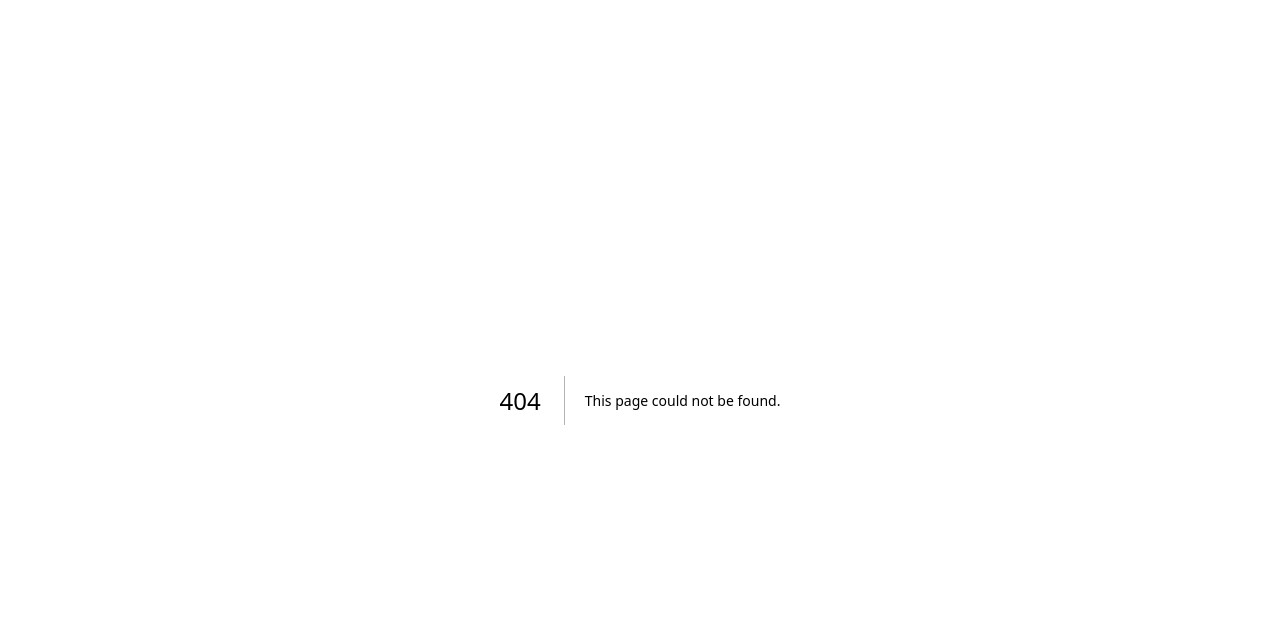
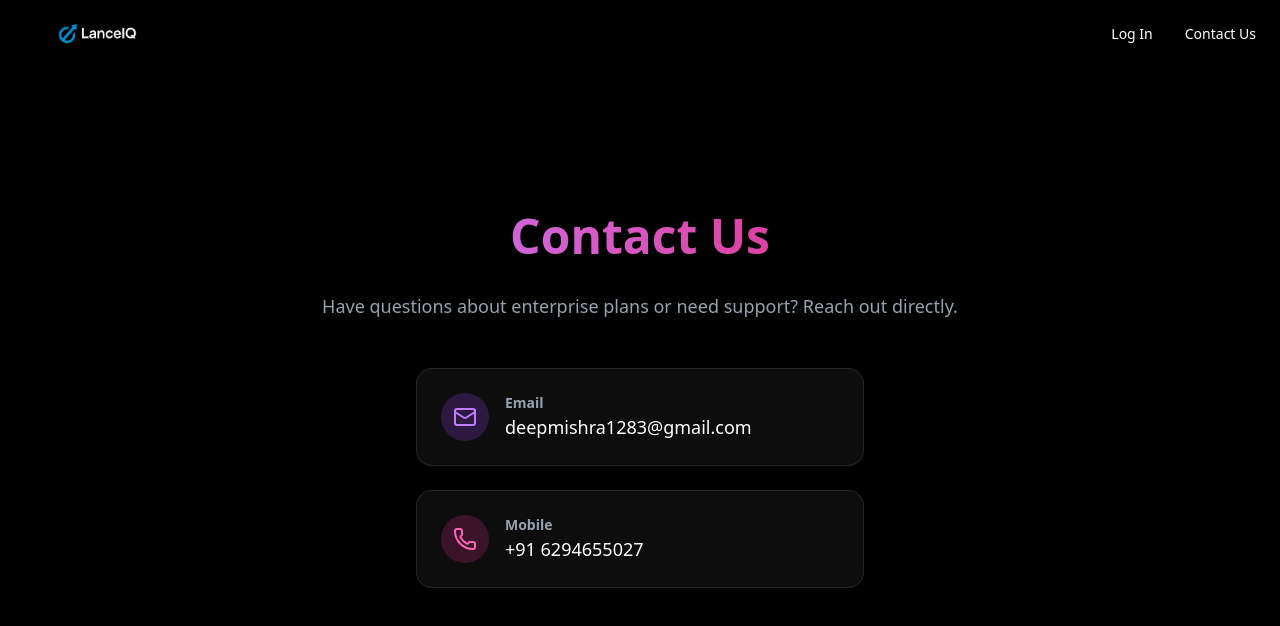
Before and after one commit to deep1283/lanceIQ, a Next.js app: page /contact in a window 1280 px wide. Before the commit this address had no page. Shown: the top 626 px of the page. Built offline with nearby package versions, Linux system fonts and the light colour scheme; no server answers.

Commit message:
feat: Refine navigation, add contact page, and update dashboard UI

```diff
--- /dev/null
+++ b/app/contact/page.tsx
@@ -0,0 +1,49 @@
+import React from "react";
+import Navbar from "@/components/Navbar";
+import { Mail, Phone } from "lucide-react";
+
+export default function ContactPage() {
+  return (
+    <main className="min-h-screen bg-black text-white flex flex-col">
+      <Navbar />
+      <div className="flex-1 flex flex-col items-center justify-center p-6 sm:p-12">
+        <div className="max-w-2xl w-full text-center space-y-8">
+          <h1 className="text-4xl sm:text-5xl font-bold bg-clip-text text-transparent bg-gradient-to-r from-purple-400 to-pink-600">
+            Contact Us
+          </h1>
+          <p className="text-gray-400 text-lg">
+            Have questions about enterprise plans or need support? Reach out directly.
+          </p>
+
+          <div className="grid gap-6 mt-12 w-full max-w-md mx-auto">
+            {/* Email Card */}
+            <div className="p-6 rounded-2xl bg-white/5 border border-white/10 flex items-center gap-4 hover:border-purple-500/50 transition-colors">
+              <div className="p-3 rounded-full bg-purple-500/20">
+                <Mail className="w-6 h-6 text-purple-400" />
+              </div>
+              <div className="text-left">
+                <h3 className="text-sm font-semibold text-gray-400">Email</h3>
+                <a href="mailto:deepmishra1283@gmail.com" className="text-lg font-medium text-white hover:text-purple-300 transition-colors">
+                  deepmishra1283@gmail.com
+                </a>
+              </div>
+            </div>
+
+            {/* Phone Card */}
+            <div className="p-6 rounded-2xl bg-white/5 border border-white/10 flex items-center gap-4 hover:border-pink-500/50 transition-colors">
+              <div className="p-3 rounded-full bg-pink-500/20">
+                <Phone className="w-6 h-6 text-pink-400" />
+              </div>
+              <div className="text-left">
+                <h3 className="text-sm font-semibold text-gray-400">Mobile</h3>
+                <a href="tel:+916294655027" className="text-lg font-medium text-white hover:text-pink-300 transition-colors">
+                  +91 6294655027
+                </a>
+              </div>
+            </div>
+          </div>
+        </div>
+      </div>
+    </main>
+  );
+}
--- a/app/dashboard/page.tsx
+++ b/app/dashboard/page.tsx
@@ -48,6 +48,15 @@
         </div>
 
         {/* Stats */}
+        <div className="flex items-center justify-between mb-6">
+          <Link
+            href="/tool"
+            className="flex items-center gap-2 text-slate-600 hover:text-indigo-600 transition-colors text-sm font-medium"
+          >
+            ← Back to Generator
+          </Link>
+        </div>
+
         <div className="grid grid-cols-2 gap-4 mb-8">
           <div className="bg-white rounded-xl p-4 border border-slate-200 shadow-sm">
             <p className="text-sm text-slate-500">Total Certificates</p>
--- a/app/tool/page.tsx
+++ b/app/tool/page.tsx
@@ -9,6 +9,7 @@
 import { saveCertificate } from "@/app/actions/certificates";
 import Link from "next/link";
 import type { User as SupabaseUser } from "@supabase/supabase-js";
+import AppNavbar from "@/components/AppNavbar";
 
 export default function Home() {
   const [jsonInput, setJsonInput] = useState<string>("{\n  \"event\": \"payment.succeeded\",\n  \"amount\": 2000,\n  \"currency\": \"usd\"\n}");
@@ -303,7 +304,9 @@
   };
 
   return (
-    <div className="min-h-screen bg-slate-100 flex flex-col md:flex-row font-sans">
+    <div className="min-h-screen bg-slate-100 font-sans pt-16">
+      <AppNavbar />
+      <div className="flex flex-col md:flex-row h-[calc(100vh-4rem)]">
       {/* LEFT: Input Form */}
       <div className="w-full md:w-1/2 p-6 md:p-12 overflow-y-auto border-r border-slate-200 bg-white z-10 shadow-sm">
         <div className="max-w-xl mx-auto space-y-8">
@@ -529,10 +532,11 @@
               >
                 {isVerifying ? 'Verifying...' : 'Verify'}
               </button>
-            </div>
           </div>
         </div>
+      </div>
       )}
+      </div>
     </div>
   );
 }
--- /dev/null
+++ b/components/AppNavbar.tsx
@@ -0,0 +1,42 @@
+"use client";
+
+import React from "react";
+import Image from "next/image";
+import Link from "next/link";
+import { createClient } from "@/utils/supabase/client";
+import { useRouter } from "next/navigation";
+import { LogOut, LayoutDashboard } from "lucide-react";
+
+const AppNavbar: React.FC = () => {
+  const supabase = createClient();
+  const router = useRouter();
+
+  const handleLogout = async () => {
+    await supabase.auth.signOut();
+    router.refresh();
+  };
+
+  return (
+    <header className="fixed top-0 left-0 right-0 z-50 bg-white border-b border-slate-200 h-16 flex items-center justify-end px-6 shadow-sm">
+
+      <div className="flex items-center gap-4">
+        <Link
+          href="/dashboard"
+          className="flex items-center gap-2 text-slate-600 hover:text-indigo-600 transition-colors text-sm font-medium"
+        >
+          <LayoutDashboard className="w-4 h-4" />
+          Dashboard
+        </Link>
+        <button
+          onClick={handleLogout}
+          className="flex items-center gap-2 text-slate-600 hover:text-red-600 transition-colors text-sm font-medium ml-2"
+        >
+          <LogOut className="w-4 h-4" />
+          Sign Out
+        </button>
+      </div>
+    </header>
+  );
+};
+
+export default AppNavbar;
--- a/components/Hero.tsx
+++ b/components/Hero.tsx
@@ -124,15 +124,7 @@
         </div>
 
         <div className="relative z-10 text-center px-4 sm:px-10 max-w-5xl mx-auto">
-          <motion.div
-             initial={{ opacity: 0, scale: 0.9 }}
-             animate={{ opacity: 1, scale: 1 }}
-             transition={{ duration: 0.5 }}
-             className="inline-flex items-center gap-2 px-3 py-1 rounded-full bg-white/10 border border-white/20 backdrop-blur-md text-sm text-purple-300 mb-6"
-          >
-             <Terminal className="w-4 h-4" />
-             <span>Developer-First Verification</span>
-          </motion.div>
+
 
           <motion.h1
             className="text-white text-5xl sm:text-7xl md:text-8xl font-bold tracking-tight mb-6"
@@ -166,16 +158,7 @@
                 Generate Proof Now
                 </motion.button>
             </Link>
-            <Link href="#features">
-                <motion.button
-                className="rounded-full py-4 px-8 text-base font-semibold text-white border border-white/20 hover:bg-white/10 transition-all duration-300 backdrop-blur-sm"
-                initial={{ opacity: 0, y: 10 }}
-                animate={{ opacity: 1, y: 0 }}
-                transition={{ delay: 0.7 }}
-                >
-                How It Works
-                </motion.button>
-            </Link>
+
           </div>
         </div>
       </div>
--- a/components/Navbar.tsx
+++ b/components/Navbar.tsx
@@ -34,7 +34,7 @@
   };
 
   return (
-    <header className="fixed top-0 left-0 right-0 z-50 bg-black/80 backdrop-blur-md h-17 flex items-center justify-between px-6 py-3 space-y-0">
+    <header className="fixed top-0 left-0 right-0 z-50 bg-black h-17 flex items-center justify-between px-6 py-3 space-y-0">
       {/* Logo */}
       <Link href="/">
         <div className="relative w-36 h-10">
@@ -51,35 +51,26 @@
       <div className="flex items-center gap-4">
         {user ? (
           <div className="flex items-center gap-4">
-            <span className="text-zinc-400 text-sm hidden sm:block">
+            <Link
+              href="/dashboard"
+              className="text-white hover:text-zinc-200 text-sm transition-colors font-medium"
+            >
               {user.email}
-            </span>
-            <button
-              onClick={handleLogout}
-              className="text-zinc-400 hover:text-white text-sm transition-colors"
-            >
-              Sign Out
-            </button>
-            <Link
-              href="/tool"
-              className="bg-[#5425B0] rounded-full text-white px-3 sm:px-4 py-2 text-xs sm:text-sm font-semibold hover:scale-105 transition-transform duration-300 hover:cursor-pointer"
-            >
-              DASHBOARD
             </Link>
           </div>
         ) : (
           <div className="flex items-center gap-4">
              <Link
               href="/login"
-              className="text-zinc-400 hover:text-white text-sm transition-colors font-medium"
+              className="text-white hover:text-zinc-200 text-sm transition-colors font-medium"
             >
               Log In
             </Link>
-            <Link
-              href="/tool"
-              className="bg-[#5425B0] rounded-full text-white px-3 sm:px-4 py-2 text-xs sm:text-sm font-semibold hover:scale-105 transition-transform duration-300 hover:cursor-pointer"
+             <Link
+              href="/contact"
+              className="text-white hover:text-zinc-200 text-sm transition-colors font-medium ml-4"
             >
-              GET STARTED
+              Contact Us
             </Link>
           </div>
         )}
```
Also changed, not shown: 1 other file (tests, documents, lock files or other folders).
